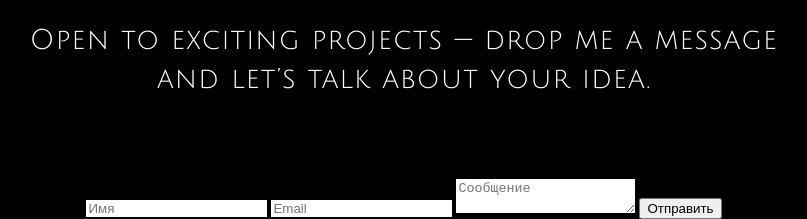
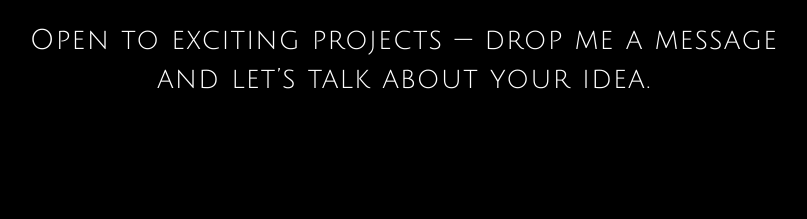
Before and after one commit to miromarg7/miromarg7, a plain HTML site: page index.html in a window 1280 px wide. Shown: the part 3756-3975 px from the top of the page, without its empty margins (236-1043 px from the left). After the commit the page ends 3895 px from the top, so only its background shows below. Drawn offline with Linux system fonts and the light colour scheme; a web font is replaced by a local one.

Commit message:
Update index.html

```diff
--- a/index.html
+++ b/index.html
@@ -250,15 +250,6 @@
   }
 </script>
 
-<!-- Форма -->
-<form id="contactForm" onsubmit="sendEmail(event)">
-  <input id="name" type="text" placeholder="Имя" required>
-  <input id="email" type="email" placeholder="Email" required>
-  <textarea id="message" placeholder="Сообщение" required></textarea>
-  <button type="submit">Отправить</button>
-</form>
-
-
 </body>
 
 </html>
```
